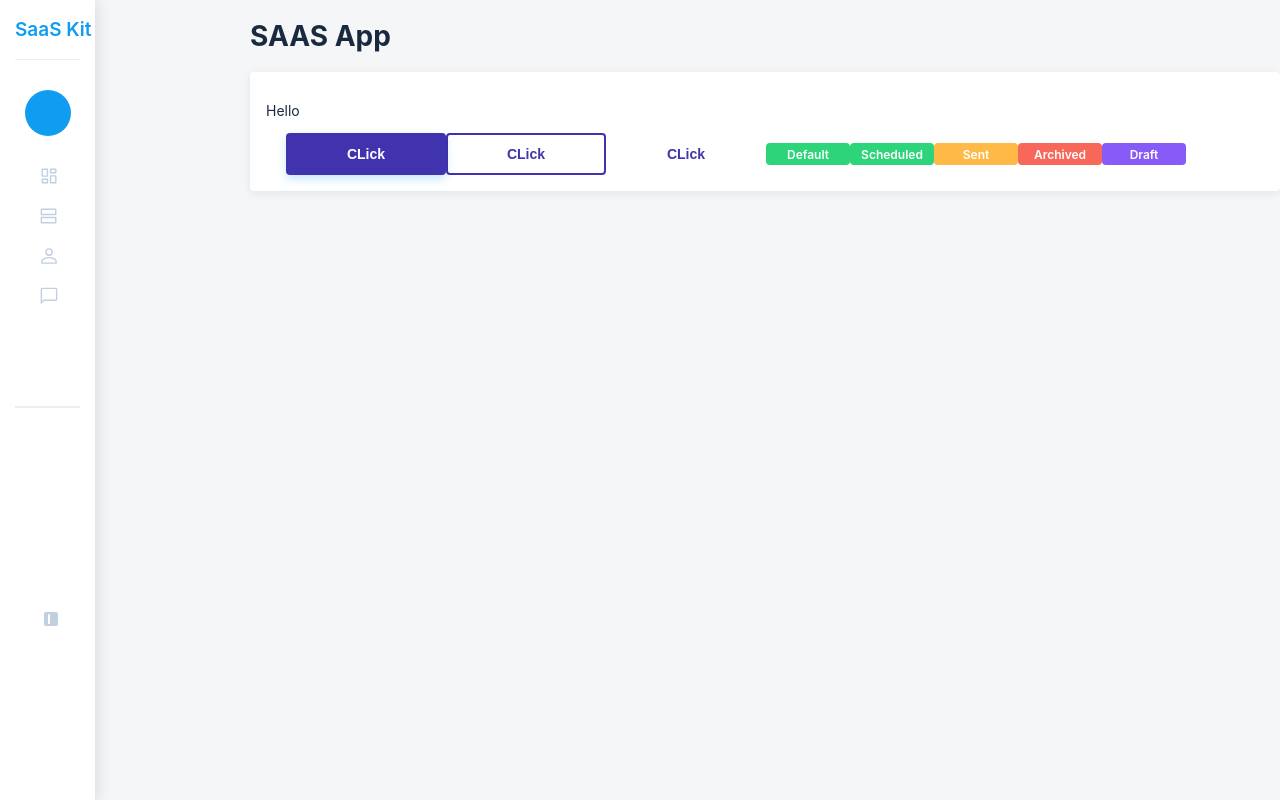
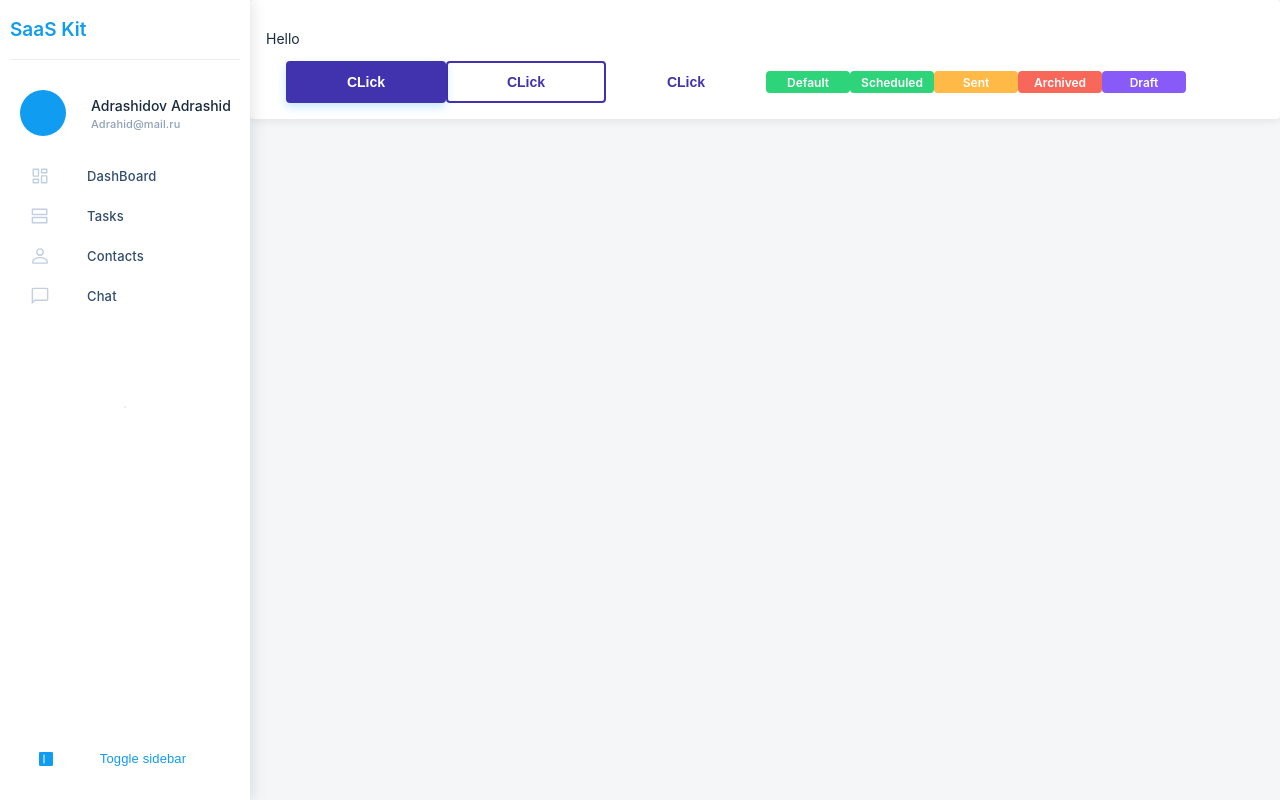
Before and after one commit to katada93/saas, a React (Create React App) app: page / in a window 1280 px wide. Built offline with nearby package versions, Linux system fonts and the light colour scheme.

Commit message:
fix Sidebar component

```diff
--- a/src/app/App.tsx
+++ b/src/app/App.tsx
@@ -1,4 +1,5 @@
 import { useState, useCallback } from 'react';
+import clsx from 'clsx';
 
 import { Paper, Icon, Button, Status } from 'components/ui';
 import { Sidebar } from 'components/Sidebar/Sidebar';
@@ -6,15 +7,17 @@ import { Sidebar } from 'components/Sidebar/Sidebar';
 import styles from './styles/index.module.scss';
 
 function App() {
-  const [isOpenSidebar, setIsOpenSidebar] = useState(false);
+  const [isOpenSidebar, setIsOpenSidebar] = useState(true);
 
   const handleToggle = useCallback(() => {
     setIsOpenSidebar(!isOpenSidebar);
   }, [isOpenSidebar]);
 
   return (
-    <div className={styles.App}>
-      <h1>SAAS App</h1>
+    <div
+      className={clsx(styles.App, { [styles.isOpenSidebar]: isOpenSidebar })}>
+      <Sidebar isOpen={isOpenSidebar} onToggle={handleToggle} />
+
       <Paper>
         <p>Hello</p>
         <Icon name="chat" />
@@ -28,7 +31,6 @@ function App() {
         <Status color="danger">Archived</Status>
         <Status color="secondary">Draft</Status>
       </Paper>
-      <Sidebar isOpen={isOpenSidebar} onToggle={handleToggle} />
     </div>
   );
 }
--- a/src/app/styles/index.module.scss
+++ b/src/app/styles/index.module.scss
@@ -40,5 +40,10 @@ body {
 }
 
 .App {
+  padding-left: 92px;
+  transition: padding 0.2s linear;
+}
+
+.isOpenSidebar {
   padding-left: 250px;
 }
--- a/src/components/Sidebar/Sidebar.module.scss
+++ b/src/components/Sidebar/Sidebar.module.scss
@@ -2,9 +2,11 @@
   position: fixed;
   top: 0;
   left: 0;
-  width: 95px;
+  display: flex;
+  flex-direction: column;
+  width: 92px;
   height: 100vh;
-  padding: 0 15px;
+  padding: 0 15px 30px;
   overflow: hidden;
   background-color: #fff;
   box-shadow: 1px 1px 15px 1px rgb(0 0 0 / 11.3%);
@@ -64,13 +66,10 @@
   }
 
   .navigation {
-    margin: 20px 4px;
-
     .link {
       display: flex;
       align-items: center;
       align-self: center;
-      min-height: 100%;
       margin-bottom: 20px;
       color: var(--color-dark-blue);
       text-decoration: none;
@@ -110,7 +109,7 @@
   .toggle {
     display: flex;
     align-items: center;
-    margin-top: 200px;
+    margin-top: auto;
     color: var(--color-dark-blue);
     text-decoration: none;
     background-color: inherit;
@@ -144,11 +143,8 @@
 
 .Aside.opened {
   width: 250px;
+  padding: 0 10px 30px;
   transition: 0.2s linear;
-
-  .headerLogo {
-    margin-left: 40px;
-  }
 
   .toggle {
     .iconStroke {
```
